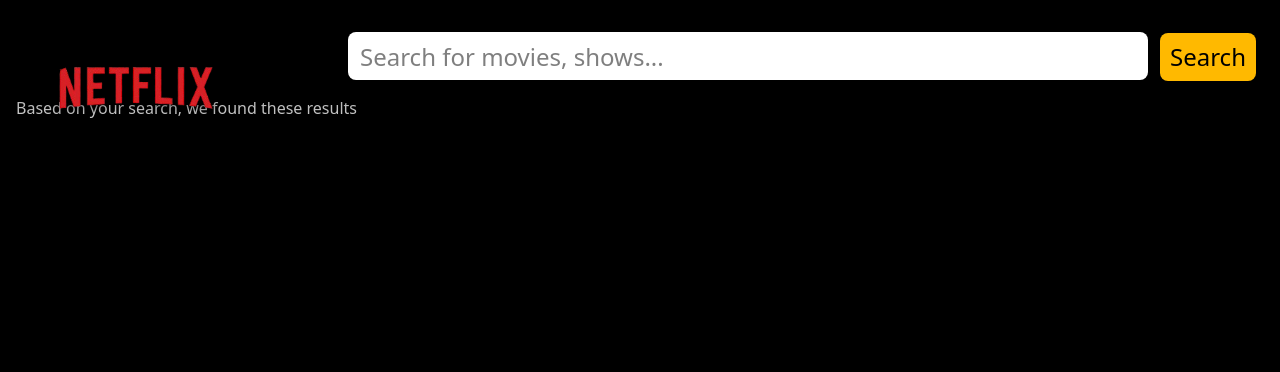
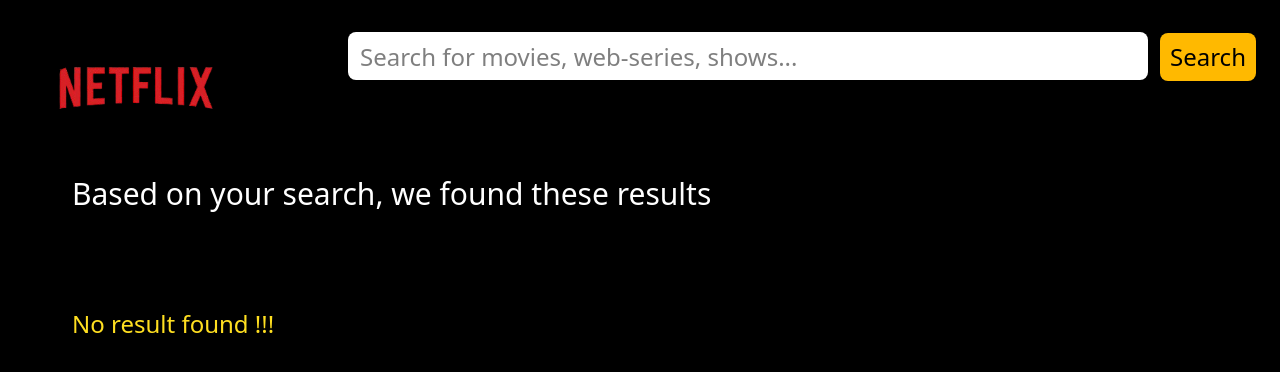
Before and after one commit to Vishal34sd/New-Netflix-GPT, a React (Vite) app: page /searchPage in a window 1280 px wide. Shown: the top 372 px of the page. Built offline with nearby package versions, Linux system fonts and the light colour scheme.

Commit message:
Search modified

```diff
--- a/src/components/Header.jsx
+++ b/src/components/Header.jsx
@@ -5,18 +5,18 @@ import useSearchMoviesData from '../hooks/useSearchMoviesData';
 const Header = ({ showSearch = true }) => {
   const searchText = useRef("");
   const navigate = useNavigate();
-  const searchMovies = useSearchMoviesData(); // ✅ get function from hook
+  const searchMovies = useSearchMoviesData();
 
   const searchHandle = () => {
     const query = searchText.current?.value.trim();
-    console.log("Searching for:", query); // ✅ DEBUG HERE
+    console.log("Searching for:", query);
 
     if (!query || query.toLowerCase() === "undefined") {
       alert("Please enter a valid search term.");
       return;
     }
 
-    searchMovies(query);   // ✅ only called with user input
+    searchMovies(query);
     navigate("/searchPage");
   };
 
@@ -33,7 +33,7 @@ const Header = ({ showSearch = true }) => {
             <input
               ref={searchText}
               type="text"
-              placeholder="Search for movies, shows..."
+              placeholder="Search for movies, web-series, shows..."
               className="bg-white w-200 h-12 text-2xl p-3 outline-none rounded-lg"
             />
             <button
--- a/src/components/MovieCard.jsx
+++ b/src/components/MovieCard.jsx
@@ -3,7 +3,7 @@ import { MOVIE_IMG_URL } from '../utils/constant'
 
 const MovieCard = ({poster}) => {
   return (
-    <div className="w-48 pr-4 hover:scale-110 shadow-xl bg-white ">
+    <div className="w-48 pr-4 hover:scale-110 shadow-xl bg-black ">
       <img alt="card" src={MOVIE_IMG_URL+poster}/>
     </div>
   )
--- a/src/components/MovieList.jsx
+++ b/src/components/MovieList.jsx
@@ -6,11 +6,10 @@ const MovieList = ({title, movies}) => {
     <div className='p-6 '>
          <h1 className='text-3xl font-bold py-6'>{title}</h1>
       <div className='flex overflow-x-scroll scrollbar-hide'>
-
-        <div className='flex'>
-      {movies && movies.map((movie) => (
-  <MovieCard key={movie.id} poster={movie.poster_path} />
-))}
+        <div className='flex gap-x-4 py-2'>
+          {movies && movies.map((movie) => (
+            <MovieCard key={movie.id} poster={movie.poster_path} />
+          ))}
         </div>
       </div>
     </div>
--- a/src/components/SearchMovieCard.jsx
+++ b/src/components/SearchMovieCard.jsx
@@ -6,7 +6,7 @@ const SearchMovieCard = ({ data }) => {
   const imageUrl = poster_path ? `${MOVIE_IMG_URL}${poster_path}` : null;
 
   return (
-    <div className="w-52 h-80 text-white bg-black border border-gray-700 rounded overflow-hidden ">
+    <div className="w-52 h-80 text-white bg-black border border-gray-700 rounded overflow-hidden  hover:scale-110">
       {imageUrl ? (
         <img
           src={imageUrl}
--- a/src/pages/SearchPage.jsx
+++ b/src/pages/SearchPage.jsx
@@ -10,11 +10,15 @@ const SearchPage = () => {
   return (
     <div className="min-h-screen bg-black text-black">
       <Header showSearch={true} />
-      <div className="p-4 flex flex-wrap justify-start gap-8 pt-24">
-        <h1 className='text-white w-full mb-8'>Based on your search, we found these results</h1>
-        {filterData.map((item) => (
-          <SearchMovieCard key={item.id} data={item} />
-        ))}
+      <div className="p-4 flex flex-wrap justify-start gap-8 pt-32 pl-18">
+        <h1 className='text-white w-full mt-12 text-3xl'>Based on your search, we found these results</h1>
+        {searchedData.length === 0 ? (
+          <div className='text-yellow-300 text-2xl pt-16 '>No result found !!!</div>
+        ) : (
+          filterData.map((item) => (
+            <SearchMovieCard key={item.id} data={item} />
+          ))
+        )}
       </div>
     </div>
   );
```
